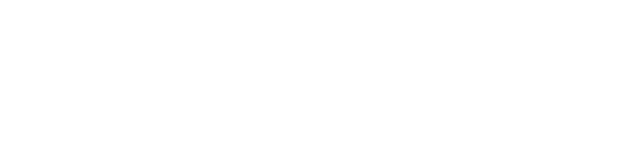
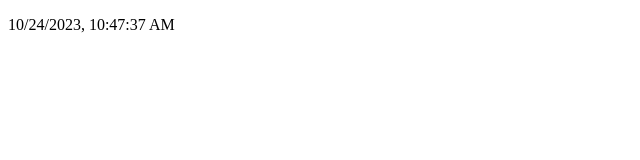
Before and after one commit to acciojob/clock-Umesh8142, a website: page main.html in a window 1280 px wide. Shown: the whole page, without its empty margins (0-640 px from the left). Drawn offline with Linux system fonts and the light colour scheme.

Commit message:
created a submission

```diff
--- a/main.html
+++ b/main.html
@@ -8,6 +8,7 @@
 
 <body>
 	<!-- the entire body must be written by student -->
+	<p id="timer">Date</p>
     <script type="text/javascript" src="./script.js">
 </script>
 
--- a/script.js
+++ b/script.js
@@ -1 +1,22 @@
 //your JS code here. If required.
+
+function updateTimer() {
+    const timerElement = document.getElementById("timer");
+    const currentDate = new Date();
+
+    const options = {
+        hour: '2-digit',
+        minute: '2-digit',
+        second: '2-digit',
+        hour12: true
+    };
+
+    const formattedDate = currentDate.toLocaleDateString('en-US', options);
+    timerElement.textContent = formattedDate;
+}
+
+// Update the timer every second
+setInterval(updateTimer, 1000);
+
+// Initial call to display the timer immediately
+updateTimer();
```
